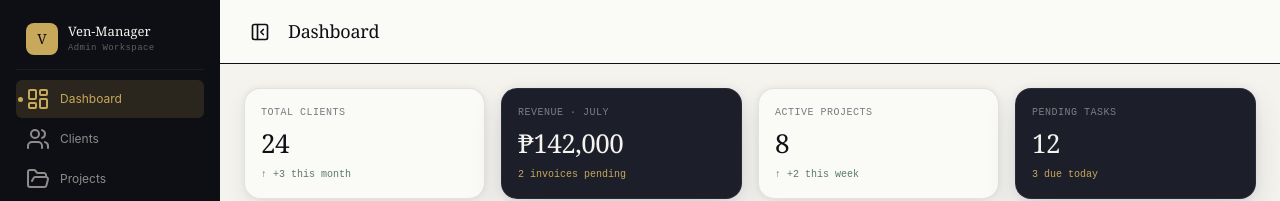
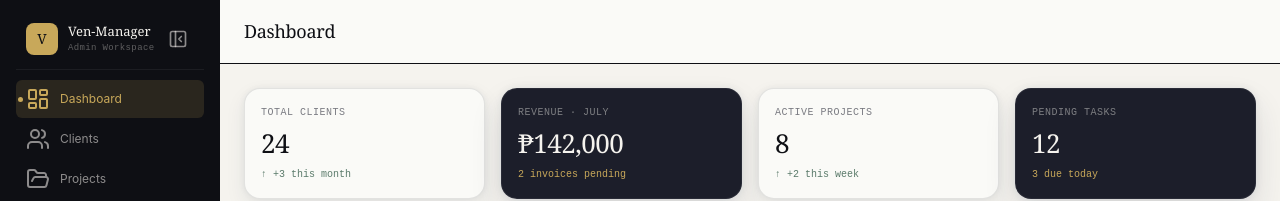
Before and after one commit to Andiewitz/Ven-Manager, a SvelteKit app in the folder client/: page / in a window 1280 px wide. Shown: the top 201 px of the page. Built offline with nearby package versions, Linux system fonts and the light colour scheme.

Commit message:
Move toggle button inside sidebar, replace V icon when collapsed

```diff
--- a/client/src/lib/components/app-sidebar.svelte
+++ b/client/src/lib/components/app-sidebar.svelte
@@ -1,6 +1,6 @@
 <script lang="ts">
-  import { LayoutDashboard, Users, FolderOpen, MessageSquare, Receipt, Settings } from '@lucide/svelte';
-  import { sidebarCollapsed } from '$lib/stores/sidebar';
+  import { LayoutDashboard, Users, FolderOpen, MessageSquare, Receipt, Settings, PanelLeftClose, PanelLeftOpen } from '@lucide/svelte';
+  import { sidebarCollapsed, toggleSidebar } from '$lib/stores/sidebar';
 
   let { currentPath = '/' } = $props();
 
@@ -23,12 +23,19 @@
 
 <aside class="sidebar" class:collapsed>
   <div class="sidebar-brand">
-    <div class="brand-icon">V</div>
-    {#if !collapsed}
+    {#if collapsed}
+      <button onclick={toggleSidebar} class="toggle-btn" title="Expand sidebar">
+        <PanelLeftOpen class="size-5" />
+      </button>
+    {:else}
+      <div class="brand-icon">V</div>
       <div class="brand-text">
         <span class="brand-name">Ven-Manager</span>
         <span class="brand-label">Admin Workspace</span>
       </div>
+      <button onclick={toggleSidebar} class="toggle-btn toggle-btn-side" title="Collapse sidebar">
+        <PanelLeftClose class="size-5" />
+      </button>
     {/if}
   </div>
 
@@ -115,6 +122,7 @@
     display: flex;
     flex-direction: column;
     min-width: 0;
+    flex: 1;
   }
 
   .brand-name {
@@ -130,6 +138,30 @@
     color: rgba(245, 243, 238, 0.35);
     letter-spacing: 0.04em;
     white-space: nowrap;
+  }
+
+  .toggle-btn {
+    display: flex;
+    align-items: center;
+    justify-content: center;
+    width: 32px;
+    height: 32px;
+    border-radius: 6px;
+    border: none;
+    background: transparent;
+    color: rgba(245, 243, 238, 0.55);
+    cursor: pointer;
+    transition: all 0.18s ease-out;
+    flex-shrink: 0;
+  }
+
+  .toggle-btn:hover {
+    background: rgba(200, 168, 90, 0.15);
+    color: var(--v-gold);
+  }
+
+  .toggle-btn-side {
+    margin-left: auto;
   }
 
   .sidebar-nav {
@@ -188,6 +220,12 @@
 
   .nav-item.active .nav-dot {
     opacity: 1;
+  }
+
+  .nav-icon {
+    width: 16px;
+    height: 16px;
+    flex-shrink: 0;
   }
 
   .nav-label {
--- a/client/src/routes/+page.svelte
+++ b/client/src/routes/+page.svelte
@@ -2,28 +2,12 @@
   import AppSidebar from '$lib/components/app-sidebar.svelte';
   import Dashboard from '$lib/pages/dashboard.svelte';
   import { page } from '$app/stores';
-  import { PanelLeftClose, PanelLeftOpen } from '@lucide/svelte';
-  import { sidebarCollapsed, toggleSidebar } from '$lib/stores/sidebar';
-
-  let collapsed = $state(false);
-
-  $effect(() => {
-    const unsub = sidebarCollapsed.subscribe(v => collapsed = v);
-    return unsub;
-  });
 </script>
 
 <div class="flex h-screen">
   <AppSidebar currentPath={$page.url.pathname} />
   <main class="flex-1 overflow-auto" style="background: var(--v-surface);">
-    <header class="h-16 shrink-0 flex items-center gap-3 border-b px-6" style="border-color: var(--v-border); background: var(--v-surface-card);">
-      <button onclick={toggleSidebar} class="toggle-btn" title="Toggle sidebar">
-        {#if collapsed}
-          <PanelLeftOpen class="size-5" />
-        {:else}
-          <PanelLeftClose class="size-5" />
-        {/if}
-      </button>
+    <header class="h-16 shrink-0 flex items-center gap-2 border-b px-6" style="border-color: var(--v-border); background: var(--v-surface-card);">
       <h1 class="text-[18px] font-normal tracking-[-0.3px]" style="font-family: 'Georgia', serif; color: var(--v-ink);">Dashboard</h1>
     </header>
     <div class="p-6">
@@ -31,24 +15,3 @@
     </div>
   </main>
 </div>
-
-<style>
-  .toggle-btn {
-    display: flex;
-    align-items: center;
-    justify-content: center;
-    width: 32px;
-    height: 32px;
-    border-radius: 6px;
-    border: none;
-    background: transparent;
-    color: var(--v-muted);
-    cursor: pointer;
-    transition: all 0.18s ease-out;
-  }
-
-  .toggle-btn:hover {
-    background: var(--v-surface-2);
-    color: var(--v-ink);
-  }
-</style>
```
